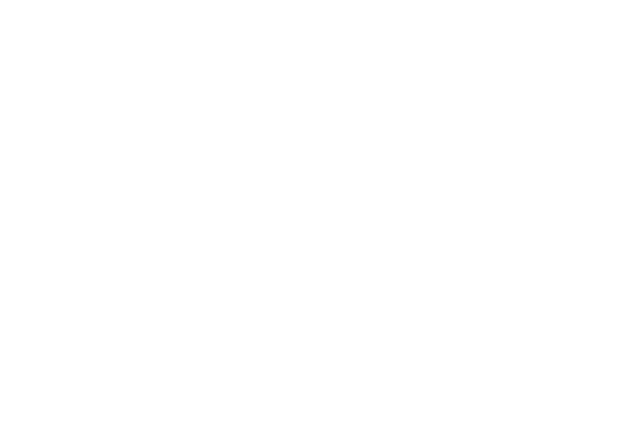
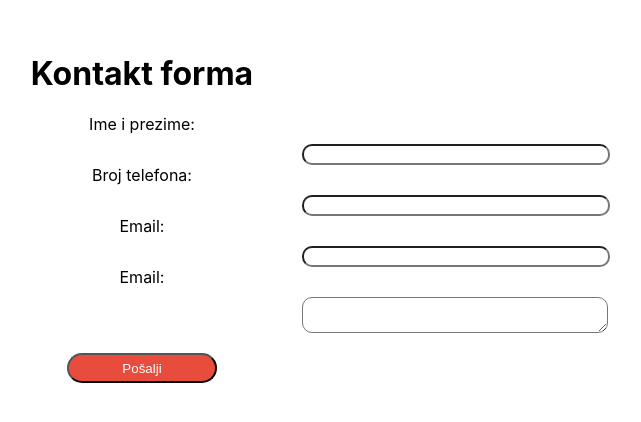
Before and after one commit to Pertini245/iteh-treci-domaci, a React (Create React App) app: page /kontakt in a window 1280 px wide. Before the commit this address had no page. Shown: the part 146-568 px from the top of the page, without its empty margins (498-1139 px from the left). Built offline with nearby package versions, Linux system fonts and the light colour scheme.

Commit message:
KontaktStrana.js, rutiranje u App.js, prikazivanje unesenih vrednosti u formi u konzoli

```diff
--- a/src/App.js
+++ b/src/App.js
@@ -1,8 +1,8 @@
 import logo from './logo.svg';
 import './App.css';
 import Home from './components/Home'
+import KontaktStrana from './components/KontaktStrana'
 import { BrowserRouter as Router, Routes, Route } from 'react-router-dom';
-
 
 function App() {
   return (
@@ -10,6 +10,7 @@
       <Router>
         <Routes>
           <Route path="/" element={<Home />} />
+          <Route path="/kontakt" element={<KontaktStrana />} />
         </Routes>
       </Router >
     </div>
--- a/src/components/Home.js
+++ b/src/components/Home.js
@@ -1,13 +1,12 @@
 import { useState } from 'react'
 import PrikazLaptopova from "./PrikazLaptopova";
-
 
 function Home() {
 
     const [laptopovi, setLaptopovi] = useState([
         { id: 1, model: 'RAZER Blade 15', procesor: 'Intel® Core™ i7-11800H', graficka: 'GeForce RTX 3060', slika: 'https://img.gigatron.rs/img/products/large/image61ee661c85be1.png', cena: 329999 },
         { id: 2, model: 'HP Spectre x360', procesor: 'Intel® Core™ i7-1065G7', graficka: 'Iris Plus G7', slika: 'https://img.gigatron.rs/img/products/large/image5f7f1cdd52134.png', cena: 240999 },
-        { id: 1, model: 'ACER Predator Helios 300', procesor: 'Intel® Core™ i7-11800H ', graficka: 'GeForce RTX 3070', slika: 'https://img.gigatron.rs/img/products/large/image61cc2f1acd484.png', cena: 269999 }
+        { id: 3, model: 'ACER Predator Helios 300', procesor: 'Intel® Core™ i7-11800H ', graficka: 'GeForce RTX 3070', slika: 'https://img.gigatron.rs/img/products/large/image61cc2f1acd484.png', cena: 269999 }
     ]);
 
 
--- /dev/null
+++ b/src/components/KontaktStrana.js
@@ -0,0 +1,54 @@
+import { useState } from 'react'
+
+function KontaktStrana() {
+
+    const [imeiprezime, setImeiprezime] = useState('');
+    const [brtelefona, setBrtelefona] = useState('');
+    const [email, setEmail] = useState('');
+    const [poruka, setPoruka] = useState('');
+
+    function submitFormu(e) {
+        e.preventDefault();
+        console.log('Ime i prezime:' + imeiprezime + ' Broj telefona:' + brtelefona + ' Email:' + email + ' Poruka:' + poruka);
+    }
+
+    return (
+        <div className="kontaktstrana">
+            <h1>Kontakt forma</h1>
+            <form onSubmit={submitFormu}>
+                <label id='ime'>Ime i prezime:</label>
+                <input
+                    type="text"
+                    required
+                    value={imeiprezime}
+                    className="input-polja"
+                    onChange={(e) => setImeiprezime(e.target.value)}
+                />
+                <label id='kurac'>Broj telefona:</label>
+                <input
+                    type="text"
+                    required
+                    value={brtelefona}
+                    className="input-polja"
+                    onChange={(e) => setBrtelefona(e.target.value)}
+                />
+                <label>Email:</label>
+                <input
+                    required
+                    value={email}
+                    className="input-polja"
+                    onChange={(e) => setEmail(e.target.value)}
+                />
+                <label>Email:</label>
+                <textarea
+                    required
+                    value={poruka}
+                    onChange={(e) => setPoruka(e.target.value)}
+                />
+                <button id="dugme">Pošalji</button>
+            </form >
+        </div>
+    );
+}
+
+export default KontaktStrana;
--- a/src/index.css
+++ b/src/index.css
@@ -45,8 +45,39 @@
 #dugme-obrisi {
   margin-top: 20px;
   width: 150px;
-  background-color: red;
+  background-color: #e74c3c;
   color: white;
   height: 40px;
   border-radius: 15px;
 }
+
+.kontaktstrana {
+  margin-top: 200px;
+}
+
+
+textarea {
+  width: 140px;
+}
+
+.kontaktstrana input,
+textarea {
+  width: 300px;
+  margin-top: 10px;
+  display: block;
+  margin-left: 800px;
+  border-radius: 10px;
+}
+
+#dugme {
+  margin-top: 20px;
+  width: 150px;
+  height: 30px;
+  background-color: #e74c3c;
+  color: white;
+  border-radius: 15px;
+}
+
+#ime {
+  margin-bottom: 200px;
+}
```
